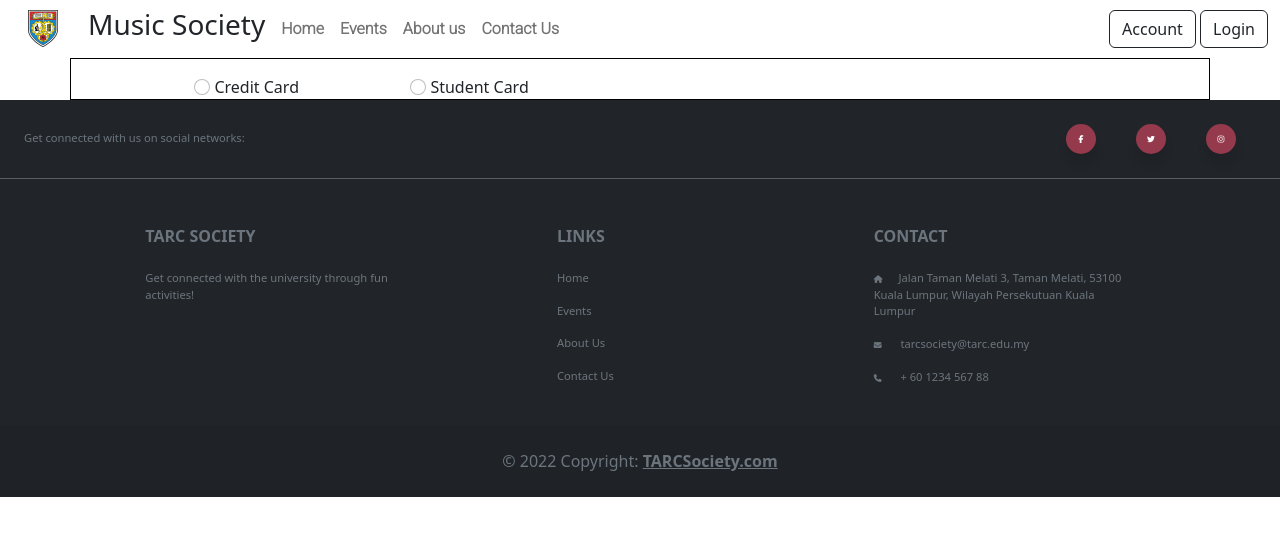
After one commit to Jack0Bong/AMIT2043_assignment, a PHP site: page /payment.php in a window 1280 px wide. The commit adds this page. Shown: the top 536 px of the page. Run offline with PHP 8.4, Linux system fonts and the light colour scheme; some libraries are stand-ins or nearby versions.

Commit message:
minor changes

```diff
--- a/event-page.php
+++ b/event-page.php
@@ -58,7 +58,7 @@
                 </div>
                 <p>Lorem ipsum dolor sit amet consectetur adipisicing elit. Officiis perspiciatis adipisci tempore similique dolores cum quod inventore voluptate ad ducimus, illum cumque aliquid nulla odio iste consectetur eaque sint culpa in tempora deserunt esse explicabo voluptates. Reiciendis obcaecati dolorum quas vitae at nemo, odio, a eveniet iste enim hic dolores.</p>
                 <div class="d-flex justify-content-between pt-2">
-                <button class="btn btn-success">Buy Ticket</button>
+                <a href="payment.php"><button class="btn btn-success">Buy Ticket</button></a>
                 <div class="d-flex align-items-center ps-2 pe-2 text-white" style="background-color: #3080ff;border-radius:15px"><i class="fa-solid fa-person pe-2"></i><span> 1000 People are going</span></div>
                 </div>
                 <i class="fa-sharp fa-solid fa-chair ps-3 text-danger"></i><span class="text-danger">100 Left</span>
--- /dev/null
+++ b/payment.php
@@ -0,0 +1,50 @@
+<!DOCTYPE html>
+<html lang="en">
+
+<head>
+    <meta charset="UTF-8">
+    <meta http-equiv="X-UA-Compatible" content="IE=edge">
+    <meta name="viewport" content="width=device-width, initial-scale=1.0">
+    <title>Document</title>
+
+    <link rel="stylesheet" href="CSS/main.css">
+
+    <!-- Fonts CDN -->
+    <link href="https://fonts.googleapis.com/css2?family=Roboto:wght@300&display=swap" rel="stylesheet">
+
+    <!-- Bootstrap CSS CDN -->
+    <link rel="stylesheet" href="https://cdn.jsdelivr.net/npm/bootstrap@5.2.0/dist/css/bootstrap.min.css">
+</head>
+
+<body>
+    <!-- Font Awesome CDN -->
+    <script src="https://kit.fontawesome.com/deebd6333b.js" crossorigin="anonymous"></script>
+    <!-- Navigation bar import -->
+    <?php require("PHP_modules/Navigation.php") ?>
+
+    <div class="container d-flex justify-content-evenly w-100" style="border:1px solid black">
+        <div class="inputs w-50 mt-3">
+            <div class="d-flex justify-content-evenly">
+                <div>
+                    <input class="form-check-input" type="radio" name="flexRadioDefault" id="flexRadioDefault1">
+                    <label class="form-check-label" for="flexRadioDefault1">Credit Card</label>
+                </div>
+                <div>
+                    <input class="form-check-input" type="radio" name="flexRadioDefault" id="flexRadioDefault1">
+                    <label class="form-check-label" for="flexRadioDefault1">Student Card</label>
+                </div>
+            </div>
+        </div>
+        <div class="ticket w-50">
+
+        </div>
+    </div>
+
+    </section>
+    <!-- Footer import -->
+    <?php require("PHP_modules/footer.php") ?>
+    <!-- Bootstrap JS CDN -->
+    <script src="https://cdn.jsdelivr.net/npm/bootstrap@5.2.0/dist/js/bootstrap.bundle.min.js"></script>
+</body>
+
+</html>
```
